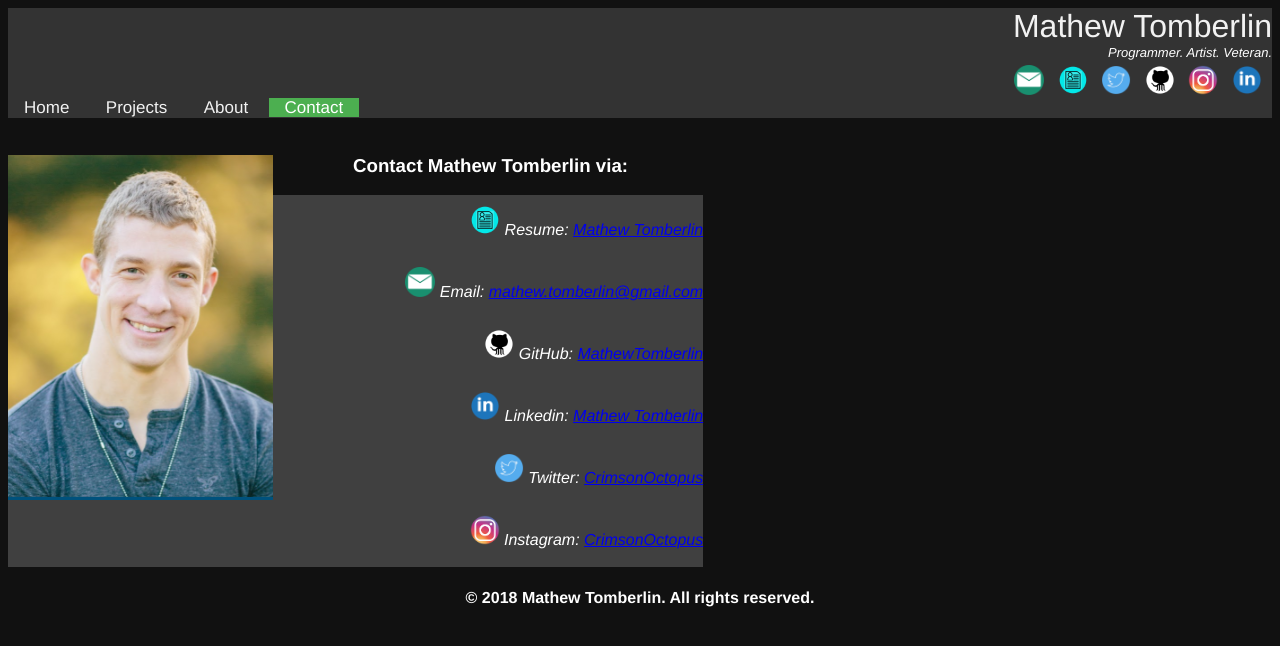
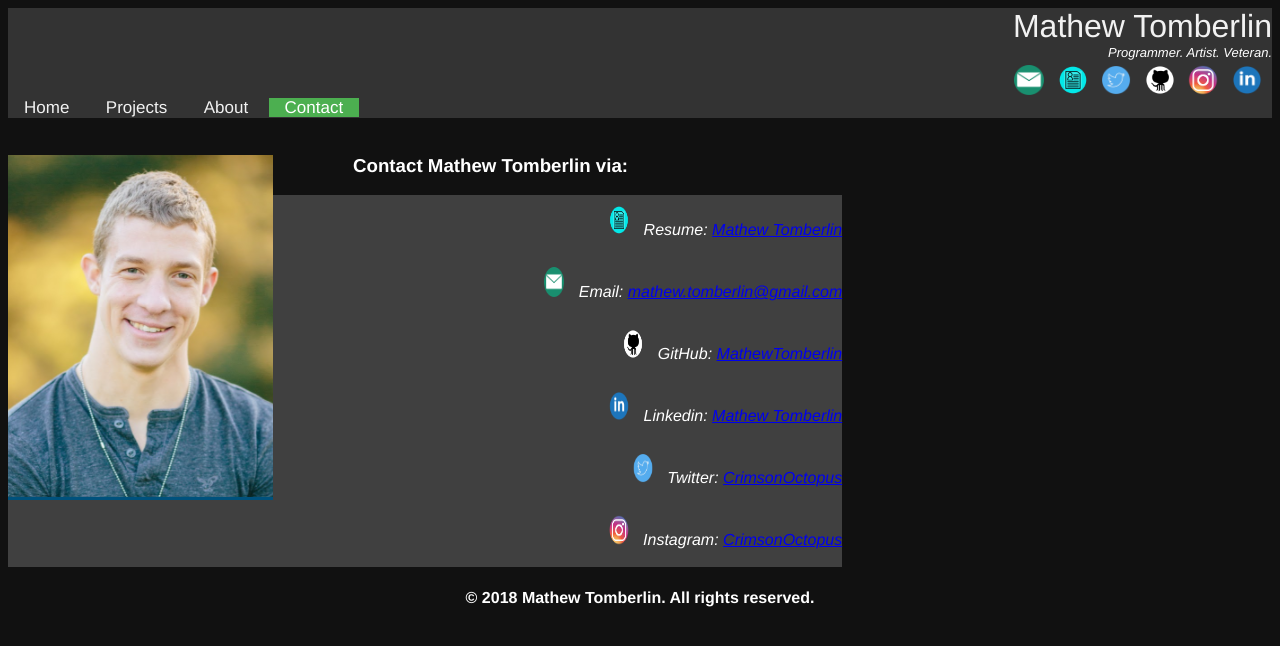
Before and after one commit to MathewTomberlin/MathewTomberlin.github.io, a PHP site: page /contact.html in a window 1280 px wide. Shown: the top 646 px of the page. Run offline with PHP 8.4, Linux system fonts and the light colour scheme.

Commit message:
Fix horizontal contacts page layout 6

```diff
--- a/contact.html
+++ b/contact.html
@@ -18,12 +18,12 @@
         <img src="images/headshot.png" style="float:left;padding-right:80px;height:100%;width:auto" />
         <h3 style="color:white"><b>Contact Mathew Tomberlin via:</b></h3>
             <address style="padding-left:80px;" align="right">
-                <img src="images/resumeicon.png" style="width:30px;height:40px;padding-top:10px;" /> Resume: <a href="https://docs.google.com/document/d/1mXkbbXCiTmdIer5hIxPjrsW3xnLrjckhm9Tgpik3MlQ/edit?usp=sharing" target="_blank">Mathew Tomberlin</a><br /><br />
-                <img src="images/emailicon.png" style="width:30px;height:40px;padding-top:10px;" /> Email: <a href="mailto:mathew.tomberlin@gmail.com" target="_blank">mathew.tomberlin@gmail.com</a><br /><br />
-                <img src="images/giticon.png" style="width:30px;height:40px;padding-top:10px;" /> GitHub: <a href="https://github.com/MathewTomberlin" target="_blank">MathewTomberlin</a><br /><br />
-                <img src="images/linkedinbttn.png" style="width:30px;height:40px;padding-top:10px;" /> Linkedin: <a href="https://www.linkedin.com/in/mathew-tomberlin-4b570aa7" target="_blank">Mathew Tomberlin</a><br /><br />
-                <img src="images/twitterbttn.png" style="width:30px;height:40px;padding-top:10px;" /> Twitter: <a href="https://twitter.com/CrimsonOctopus" target="_blank">CrimsonOctopus</a><br /><br />
-                <img src="images/instagrambttn.png" style="width:30px;height:40px;padding-top:10px;" /> Instagram: <a href="https://www.instagram.com/crimsonoctopus/" target="_blank">CrimsonOctopus</a><br /><br />
+                <img src="images/resumeicon.png" style="width:30px;height:40px;padding-top:10px;padding-right:10px;" /> Resume: <a href="https://docs.google.com/document/d/1mXkbbXCiTmdIer5hIxPjrsW3xnLrjckhm9Tgpik3MlQ/edit?usp=sharing" target="_blank">Mathew Tomberlin</a><br /><br />
+                <img src="images/emailicon.png" style="width:30px;height:40px;padding-top:10px;padding-right:10px;" /> Email: <a href="mailto:mathew.tomberlin@gmail.com" target="_blank">mathew.tomberlin@gmail.com</a><br /><br />
+                <img src="images/giticon.png" style="width:30px;height:40px;padding-top:10px;padding-right:10px;" /> GitHub: <a href="https://github.com/MathewTomberlin" target="_blank">MathewTomberlin</a><br /><br />
+                <img src="images/linkedinbttn.png" style="width:30px;height:40px;padding-top:10px;padding-right:10px;" /> Linkedin: <a href="https://www.linkedin.com/in/mathew-tomberlin-4b570aa7" target="_blank">Mathew Tomberlin</a><br /><br />
+                <img src="images/twitterbttn.png" style="width:30px;height:40px;padding-top:10px;padding-right:10px;" /> Twitter: <a href="https://twitter.com/CrimsonOctopus" target="_blank">CrimsonOctopus</a><br /><br />
+                <img src="images/instagrambttn.png" style="width:30px;height:40px;padding-top:10px;padding-right:10px;" /> Instagram: <a href="https://www.instagram.com/crimsonoctopus/" target="_blank">CrimsonOctopus</a><br /><br />
             </address>
     </div>
     <footer style="text-align: center; color: white;">
--- a/src/css/style.css
+++ b/src/css/style.css
@@ -168,7 +168,7 @@ body {
 
 address{
   background-color:#404040;
-  width: 55%;
+  width: 66%;
 }
 
 /* Add a background color to the button if it is clicked on (add the .active class with JS), and when you move the mouse over it (hover) */
```
